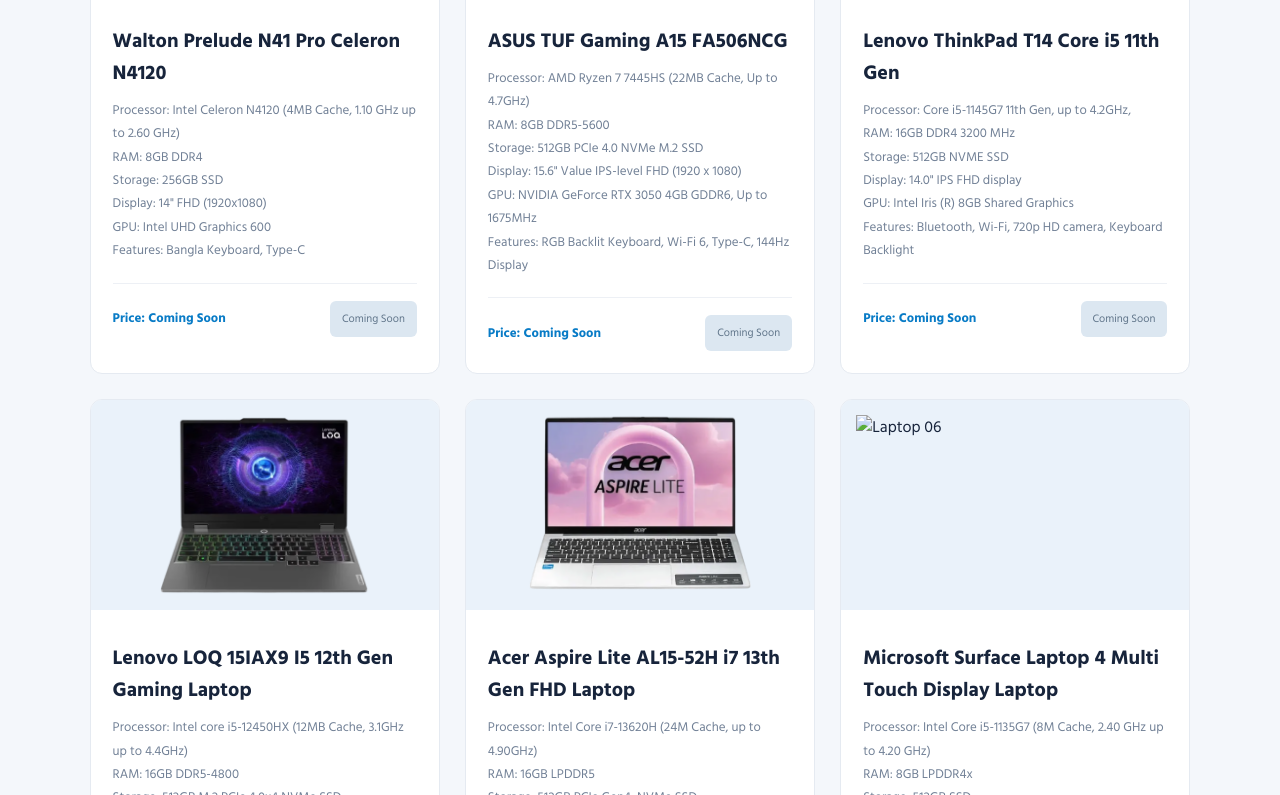
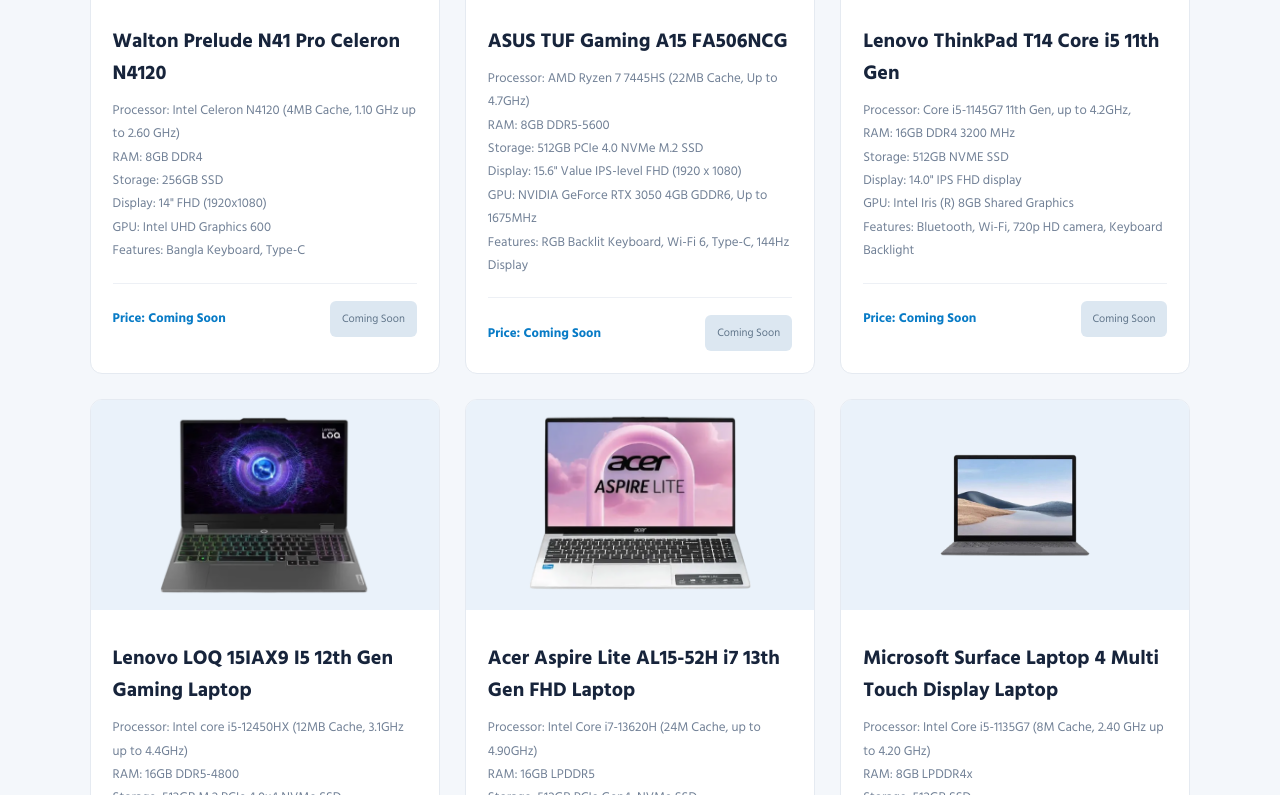
Before and after one commit to bangali-tech/laptops, a plain HTML site: page index.html in a window 1280 px wide. Shown: the part 366-1161 px from the top of the page. Drawn offline with Linux system fonts and the light colour scheme.

Commit message:
Fix image source path for Laptop 06

```diff
--- a/index.html
+++ b/index.html
@@ -189,7 +189,7 @@
             <article class="product-card">
 
                 <div class="product-image">
-                    <img src="Microsoft Surface Laptop 4Multi Touch Display Laptop.png" alt="Laptop 06">
+                    <img src="pictures/Microsoft Surface Laptop 4Multi Touch Display Laptop.png" alt="Laptop 06">
                 </div>
 
                 <div class="product-info">
```
